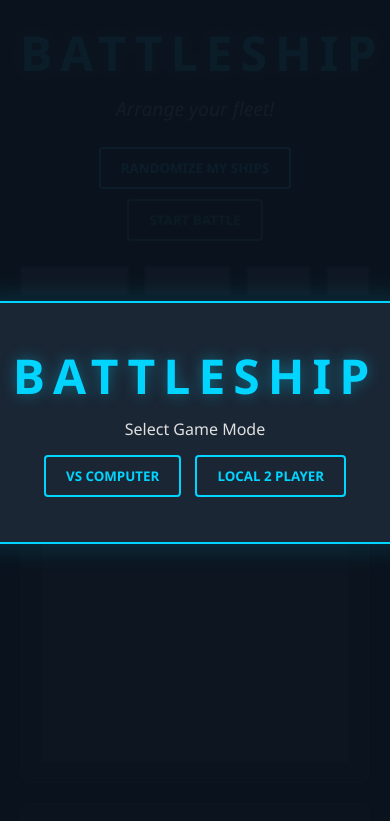
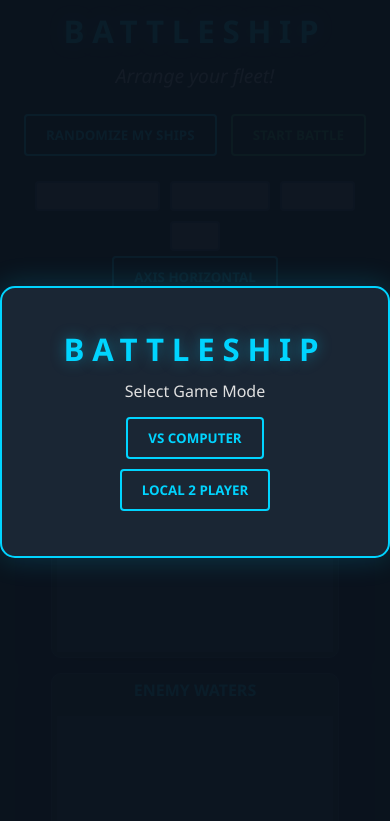
Before and after one commit to JANS66/battleship, a website built with webpack: page src/index.html in a window 390 px wide. Shown: the top 821 px of the page. Built offline with nearby package versions, Linux system fonts and the light colour scheme.

Commit message:
style: make game boards and typography responsive

```diff
--- a/src/styles.css
+++ b/src/styles.css
@@ -6,6 +6,7 @@
   --ship-color: #5d6d7e;
   --water-color: #152a3d;
   --text-primary: #e0e0e0;
+  /* Default cell size for desktop */
   --cell-size: 35px;
 }
 
@@ -36,8 +37,9 @@
 }
 
 h1 {
-  font-size: 3rem;
-  letter-spacing: 8px;
+  /* Use clamp to scale title between 1.5rem and 3rem */
+  font-size: clamp(1.5rem, 8vw, 3rem);
+  letter-spacing: clamp(2px, 2vw, 8px);
   color: var(--accent-color);
   text-shadow: 0 0 15px rgba(0, 212, 255, 0.4);
   margin-bottom: 10px;
@@ -52,17 +54,19 @@
 
 #game-container {
   display: flex;
-  gap: 50px;
+  gap: 20px; /* Reduced gap for better fit */
   flex-wrap: wrap;
   justify-content: center;
+  width: 100%;
 }
 
 .board-wrapper {
   background: var(--panel-bg);
-  padding: 20px;
+  padding: 10px; /* Reduced padding for mobile */
   border-radius: 10px;
   border: 1px solid #2c3e50;
   box-shadow: 0 10px 30px rgba(0, 0, 0, 0.5);
+  max-width: 100%; /* Ensure it doesn't overflow */
 }
 
 .board-wrapper h2 {
@@ -220,12 +224,48 @@
   background-color: var(--danger-color);
 }
 
-/* Responsive tweaks */
-@media (max-width: 800px) {
+/* --- Responsive Breakpoints --- */
+
+/* Medium Devices (Tablets) */
+@media (max-width: 900px) {
   :root {
-    --cell-size: 28px;
+    --cell-size: 30px;
   }
   #game-container {
-    gap: 20px;
+    gap: 15px;
   }
 }
+
+/* Small Devices (Mobile) */
+@media (max-width: 480px) {
+  :root {
+    /* Smaller cells to ensure 10x10 fits on ~320px screens */
+    --cell-size: 25px;
+  }
+
+  body {
+    padding: 10px;
+  }
+
+  .board-wrapper {
+    padding: 5px;
+  }
+
+  /* Stack the boards vertically on very small screens */
+  #game-container {
+    flex-direction: column;
+    align-items: center;
+  }
+
+  #ship-dock {
+    flex-wrap: wrap; /* Prevent dock from overflowing */
+    gap: 10px;
+  }
+}
+
+/* Extra Small Devices */
+@media (max-width: 350px) {
+  :root {
+    --cell-size: 22px;
+  }
+}
```
